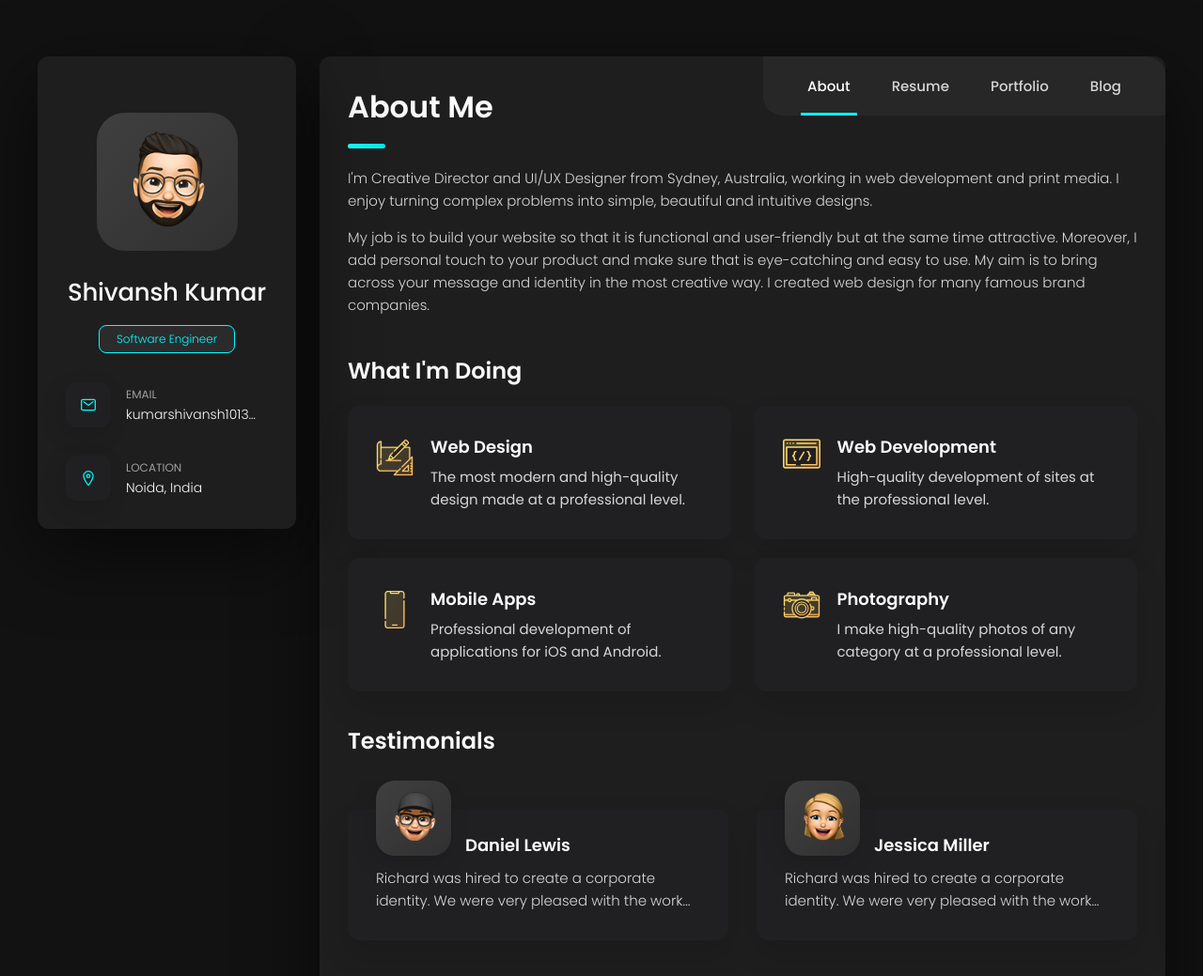
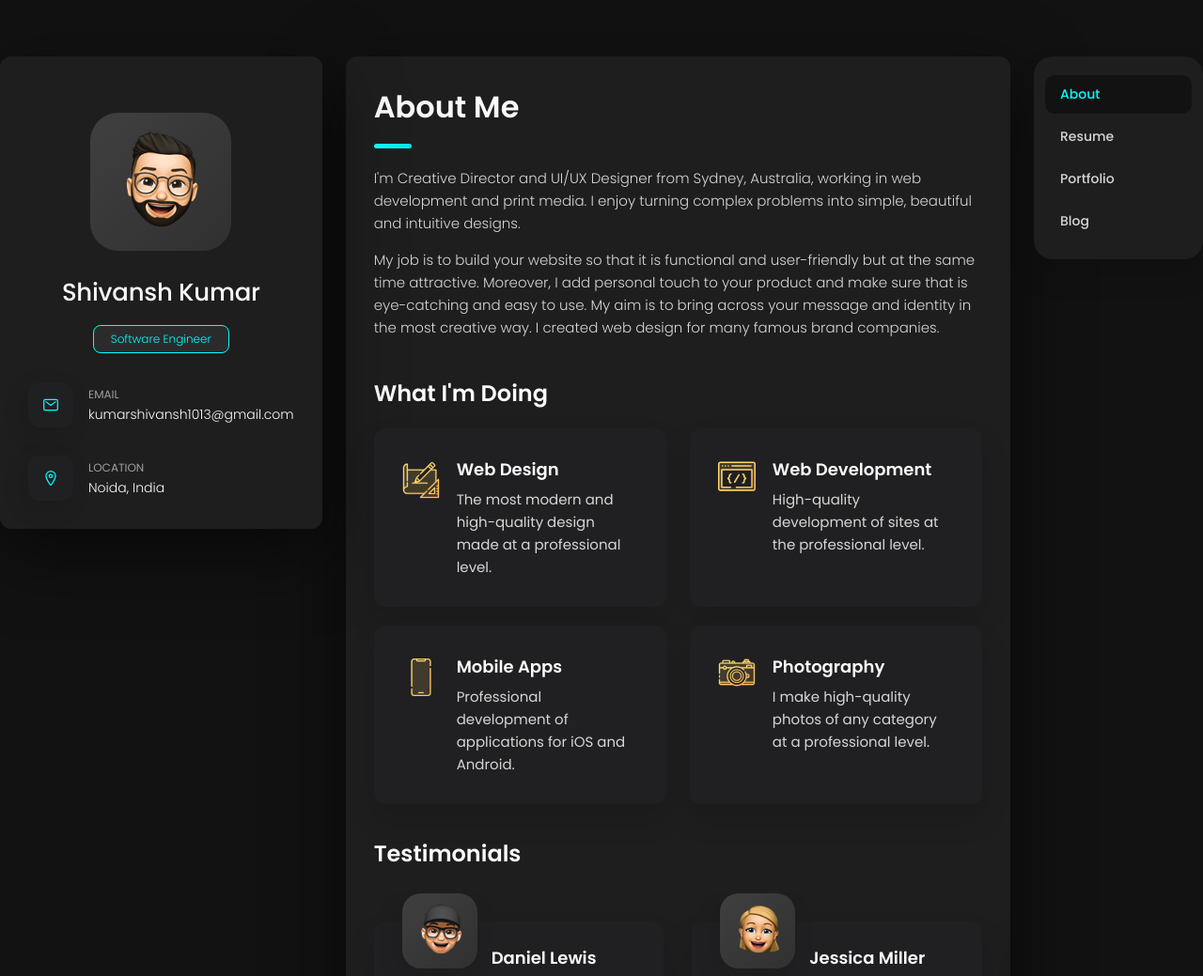
Before and after one commit to ShivanshKumar4265/portfolio, a plain HTML site: page index.html in a window 1280 px wide. Shown: the top 1039 px of the page at 94% size. Drawn offline with nearby package versions, Linux system fonts and the light colour scheme.

Commit message:
tabs moved to rhs

```diff
--- a/assets/css/style.css
+++ b/assets/css/style.css
@@ -1910,14 +1910,10 @@
    */
 
   .navbar {
-    position: absolute;
-    bottom: auto;
-    top: 0;
-    left: auto;
-    right: 0;
-    width: max-content;
-    border-radius: 0 20px;
-    padding: 0 20px;
+    position: static;
+    background: none;
+    border-radius: 0;
+    padding: 0;
     box-shadow: none;
   }
 
@@ -2037,7 +2033,7 @@
    */
 
   main {
-    max-width: 1200px;
+    max-width: 1400px;
     margin-inline: auto;
     display: flex;
     justify-content: center;
@@ -2046,9 +2042,60 @@
   }
 
   .main-content {
-    min-width: 75%;
-    width: 75%;
+    flex: 1;
+    min-width: 0;
     margin: 0;
+  }
+
+  /* Right nav column */
+  .navbar {
+    position: sticky;
+    top: 60px;
+    flex-shrink: 0;
+    width: 180px;
+    background: var(--eerie-black-2);
+    border-radius: 20px;
+    padding: 20px 0;
+    box-shadow: var(--shadow-2);
+    z-index: 5;
+    max-height: max-content;
+  }
+
+  .navbar-list {
+    flex-direction: column;
+    gap: 4px;
+    padding: 0 12px;
+    align-items: stretch;
+  }
+
+  .navbar-item {
+    width: 100%;
+  }
+
+  .navbar-link {
+    display: block;
+    width: 100%;
+    padding: 10px 16px;
+    border-radius: 10px;
+    font-size: 14px;
+    font-weight: var(--fw-500);
+    text-align: left;
+    transition: background var(--transition-1), color var(--transition-1);
+  }
+
+  .navbar-link:hover,
+  .navbar-link:focus {
+    background: var(--smoky-black);
+    color: var(--orange-yellow-crayola);
+  }
+
+  .navbar-link.active {
+    background: var(--smoky-black);
+    color: var(--orange-yellow-crayola);
+  }
+
+  .navbar-link.active::after {
+    display: none;
   }
 
 
--- a/assets/js/script.js
+++ b/assets/js/script.js
@@ -138,16 +138,49 @@
 
 // page navigation variables
 const navigationLinks = document.querySelectorAll("[data-nav-link]");
+const pages = document.querySelectorAll("[data-page]");
 
-// add event to all nav link
+// activate nav link by matching href to visible section
+const setActiveNavLink = (id) => {
+  for (let i = 0; i < navigationLinks.length; i++) {
+    const href = navigationLinks[i].getAttribute("href");
+    if (href === `#${id}`) {
+      navigationLinks[i].classList.add("active");
+    } else {
+      navigationLinks[i].classList.remove("active");
+    }
+  }
+};
+
+// IntersectionObserver to highlight nav on scroll
+const sectionObserver = new IntersectionObserver(
+  (entries) => {
+    for (const entry of entries) {
+      if (entry.isIntersecting) {
+        setActiveNavLink(entry.target.id);
+      }
+    }
+  },
+  { threshold: 0.3, rootMargin: "0px 0px -30% 0px" }
+);
+
+// observe all sections/articles with an id
+document.querySelectorAll("article[id], section[id]").forEach((section) => {
+  sectionObserver.observe(section);
+});
+
+// click handler — scroll to section and set active
 for (let i = 0; i < navigationLinks.length; i++) {
-  navigationLinks[i].addEventListener("click", function () {
-
-    for (let j = 0; j < navigationLinks.length; j++) {
-      navigationLinks[j].classList.remove("active");
+  navigationLinks[i].addEventListener("click", function (e) {
+    const href = this.getAttribute("href");
+    if (href && href.startsWith("#")) {
+      e.preventDefault();
+      const target = document.querySelector(href);
+      if (target) {
+        target.scrollIntoView({ behavior: "smooth", block: "start" });
+        setActiveNavLink(target.id);
+      }
     }
-    this.classList.add("active");
-
   });
 }
 
--- a/index.html
+++ b/index.html
@@ -74,7 +74,9 @@
             <div class="contact-info">
               <p class="contact-title">Email</p>
 
-              <a href="javascript:void(0)" class="contact-link" id="email-copy-link" data-copy-email="kumarshivansh1013@gmail.com" title="Click or hover to copy">kumarshivansh1013@gmail.com</a>
+              <a href="javascript:void(0)" class="contact-link" id="email-copy-link"
+                data-copy-email="kumarshivansh1013@gmail.com"
+                title="Click or hover to copy">kumarshivansh1013@gmail.com</a>
             </div>
 
           </li>
@@ -112,38 +114,6 @@
     -->
 
     <div class="main-content">
-
-      <!--
-        - #NAVBAR
-      -->
-
-      <nav class="navbar">
-
-        <ul class="navbar-list">
-
-          <li class="navbar-item">
-            <a href="#about" class="navbar-link active" data-nav-link>About</a>
-          </li>
-
-          <li class="navbar-item">
-            <a href="#resume" class="navbar-link" data-nav-link>Resume</a>
-          </li>
-
-          <li class="navbar-item">
-            <a href="#portfolio" class="navbar-link" data-nav-link>Portfolio</a>
-          </li>
-
-          <li class="navbar-item">
-            <a href="#blog" class="navbar-link" data-nav-link>Blog</a>
-          </li>
-
-          <!-- <li class="navbar-item">
-            <a href="#contact" class="navbar-link" data-nav-link>Contact</a>
-          </li> -->
-
-        </ul>
-
-      </nav>
 
 
 
@@ -1130,6 +1100,38 @@
 
     </div>
 
+    <!--
+        - #NAVBAR
+      -->
+
+    <nav class="navbar">
+
+      <ul class="navbar-list">
+
+        <li class="navbar-item">
+          <a href="#about" class="navbar-link active" data-nav-link>About</a>
+        </li>
+
+        <li class="navbar-item">
+          <a href="#resume" class="navbar-link" data-nav-link>Resume</a>
+        </li>
+
+        <li class="navbar-item">
+          <a href="#portfolio" class="navbar-link" data-nav-link>Portfolio</a>
+        </li>
+
+        <li class="navbar-item">
+          <a href="#blog" class="navbar-link" data-nav-link>Blog</a>
+        </li>
+
+        <!-- <li class="navbar-item">
+            <a href="#contact" class="navbar-link" data-nav-link>Contact</a>
+          </li> -->
+
+      </ul>
+
+    </nav>
+
   </main>
 
 
```
